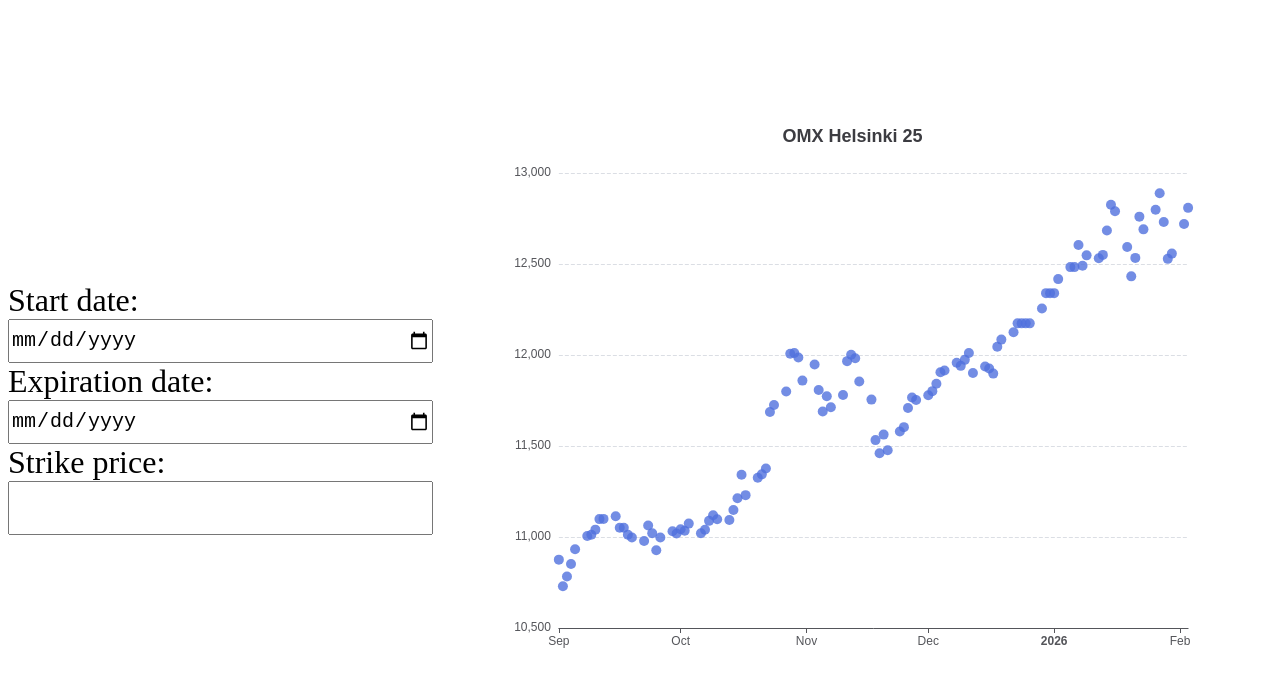
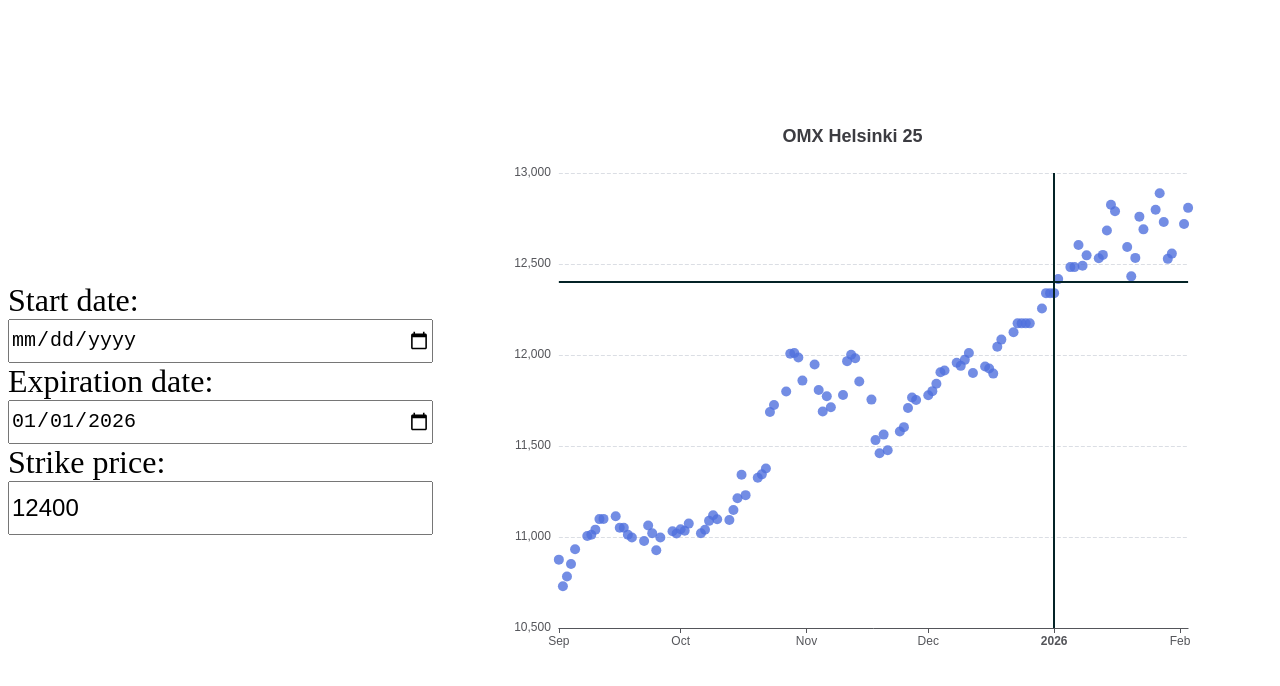
Before and after one commit to WilliamTuominiemi/Vopti, a Vue app: page / in a window 1280 px wide. Shown: the top 686 px of the page. Built offline with nearby package versions, Linux system fonts and the light colour scheme.

Commit message:
plotting lines on graph

```diff
--- a/src/App.vue
+++ b/src/App.vue
@@ -7,6 +7,7 @@ import {
   TitleComponent,
   LegendComponent,
   TooltipComponent,
+  MarkLineComponent,
 } from 'echarts/components'
 import VChart from 'vue-echarts'
 
@@ -17,7 +18,6 @@ const seriesData = ref<[Date, number][]>([])
 
 onMounted(async () => {
   seriesData.value = await readData()
-  console.log(seriesData.value)
 })
 
 use([
@@ -27,7 +27,11 @@ use([
   LegendComponent,
   TooltipComponent,
   CanvasRenderer,
+  MarkLineComponent,
 ])
+
+const expirationDate = ref('2026-01-01')
+const strikePrice = ref(12400)
 
 const option = computed(() => ({
   title: {
@@ -53,6 +57,23 @@ const option = computed(() => ({
     {
       type: 'scatter',
       data: seriesData.value,
+      markLine: {
+        symbol: 'none',
+        label: { show: false },
+        lineStyle: {
+          color: '#042326',
+          type: 'solid',
+          width: 2,
+        },
+        data: [
+          {
+            xAxis: expirationDate.value
+              ? new Date(expirationDate.value).getTime()
+              : new Date('2026-01-01').getTime(),
+          },
+          { yAxis: strikePrice.value },
+        ],
+      },
     },
   ],
 }))
@@ -64,9 +85,9 @@ const option = computed(() => ({
       <label for="start-date">Start date: </label>
       <input id="start-date" name="start-date" type="date" />
       <label for="expiration-date">Expiration date: </label>
-      <input id="expiration-date" name="expiration-date" type="date" />
+      <input id="expiration-date" name="expiration-date" v-model="expirationDate" type="date" />
       <label for="strike-price">Strike price: </label>
-      <input id="strike-price" name="strike-price" type="number" />
+      <input id="strike-price" name="strike-price" v-model="strikePrice" type="number" />
     </div>
     <div class="chart-container">
       <VChart class="chart" :option="option" />
```
